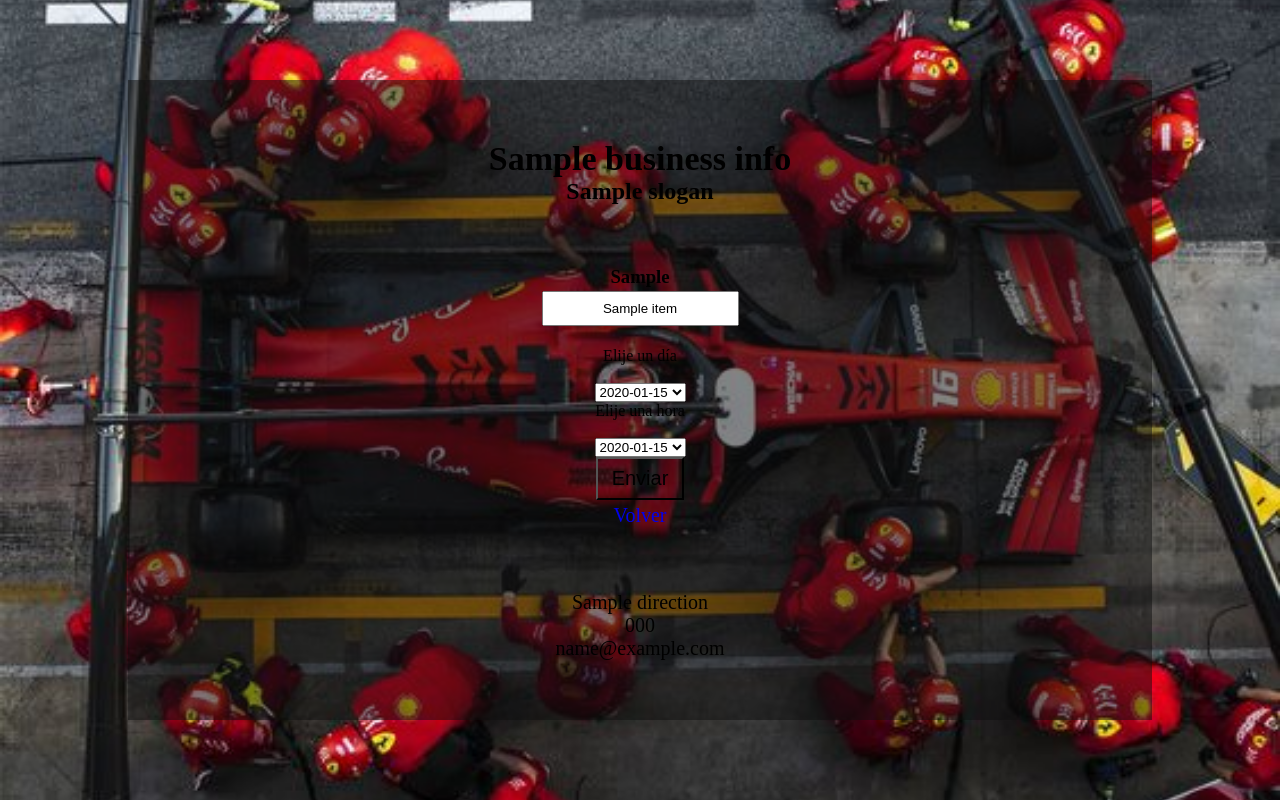
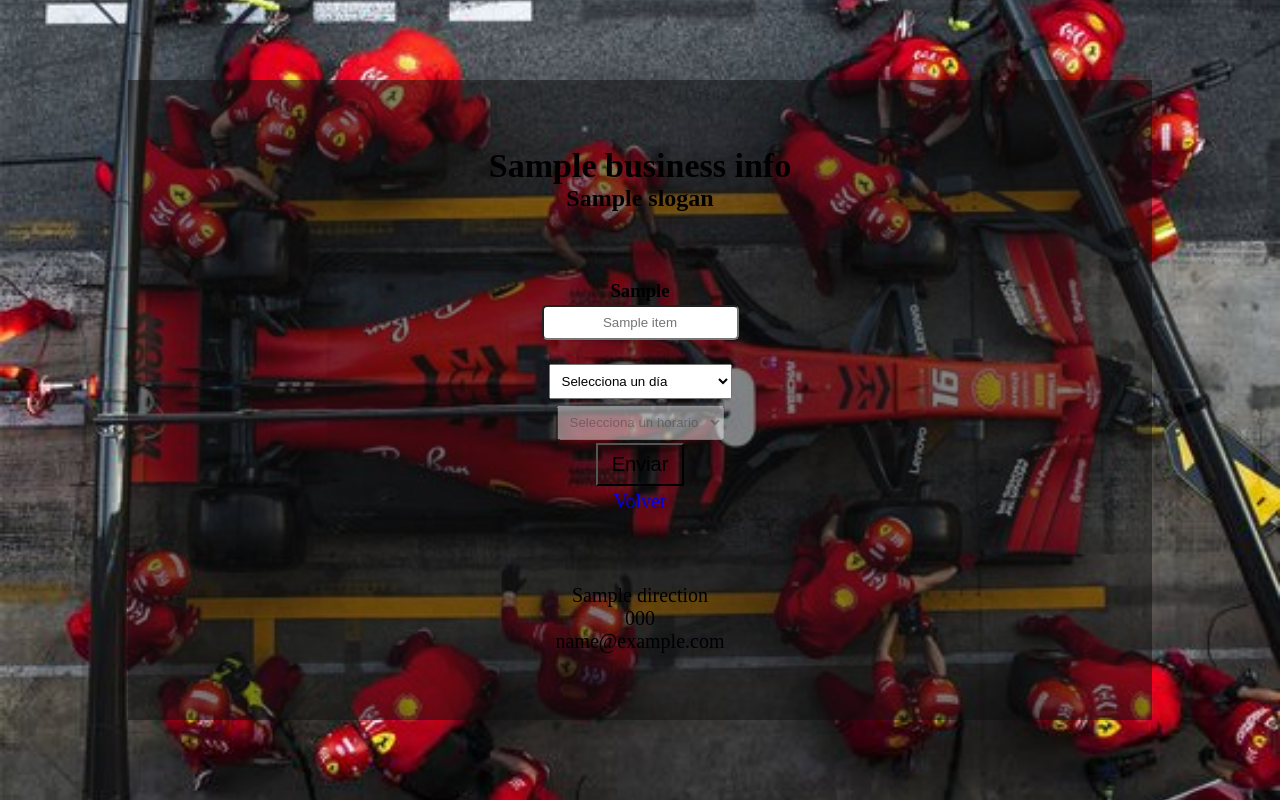
Before and after one commit to e-conte/Personal-turnMaker, a Flask app: template templates/first_line.html in a window 1280 px wide. Run offline with Flask 3, Linux system fonts and the light colour scheme; the template is opened without the code that fills it: most values are stand-ins (such as "Sample title", 1, 10 or a date in 2020).

Commit message:
testing form to get date-time from date

```diff
--- a/templates/first_line.html
+++ b/templates/first_line.html
@@ -1,25 +1,36 @@
 {% extends 'base.html' %} {% block title %}{{href_menu[0]}}{% endblock %}
+
 {%block content %}
+
 <div id="first-line">
   <h3>{{_h3}}</h3>
   <form action="{{'/user/'+href_menu[0]}}" method="POST">
     {% for item in _form_data %}
-    <input style = 'text-align: center; padding: 8px ; margin: 3px;'  placeholder="{{item}}" value="{{_form_data[item]}}"></br>
+    <input style = 'text-align: center; padding: 8px ; margin: 3px; border-radius: 5px;'  placeholder="{{_form_data[item]}}" required></br>
     {% endfor  %}
-    <label>Elije un día</label></br>
-    <select name="date" id="date">
-    {% for date in _form_posible_date %}
-      <option value = "{{_form_posible_date[date]}}">{{_form_posible_date[date]}}</option>
+    <select oninput="enableSelector()" id="first-select" name="date" style="text-align: left; padding: 8px ; margin: 3px;" required>
+    <option value="option-1">Selecciona un día</option>
+    {% for day in _days %}
+      <option style="text-align: left; padding: 8px ; margin: 3px;" value = "{{day}}">{{day}} {{_days[day]}} </option>
     {% endfor %}
   </select>
-  <label>Elije una hora</label></br>
-  <select>
+  <select id="second-select" name = "time" style="text-align: left; padding: 8px ; margin: 3px;" required disabled>
+    <option value="option-2">Selecciona un horario</option>
     {% for time in _form_posible_date_time %}
-      <option value = "{{time}}">{{time}}</option>
+      <option style="text-align: left; padding: 8px ; margin: 3px;" value = "{{time}}">{{time}}</option>
     {% endfor %}
   </select>
     <button id="submit" value="Submit">Enviar</button>
   </form>
   <a class="back-button" href="{{url_for('index')}}">Volver</a>
 </div>
+
+<script>
+  function enableSelector() {
+  if (document.getElementById("first-select").value != "") {
+    document.getElementById("second-select").removeAttribute("disabled");
+  }
+}
+</script>
+<!-- usar el script para todos y separar el select en otro form para habilitar la hora -->
 {% endblock %}
```
